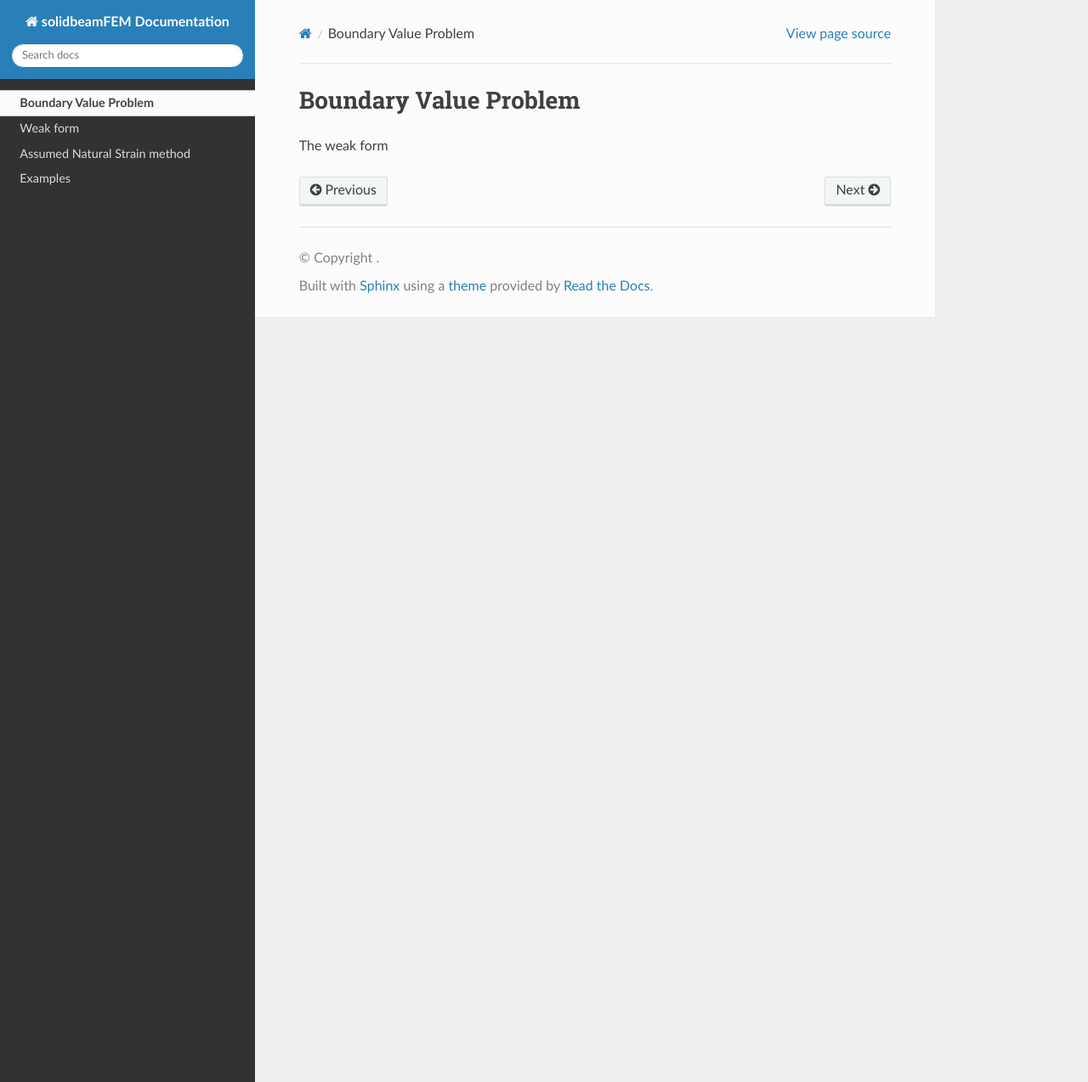
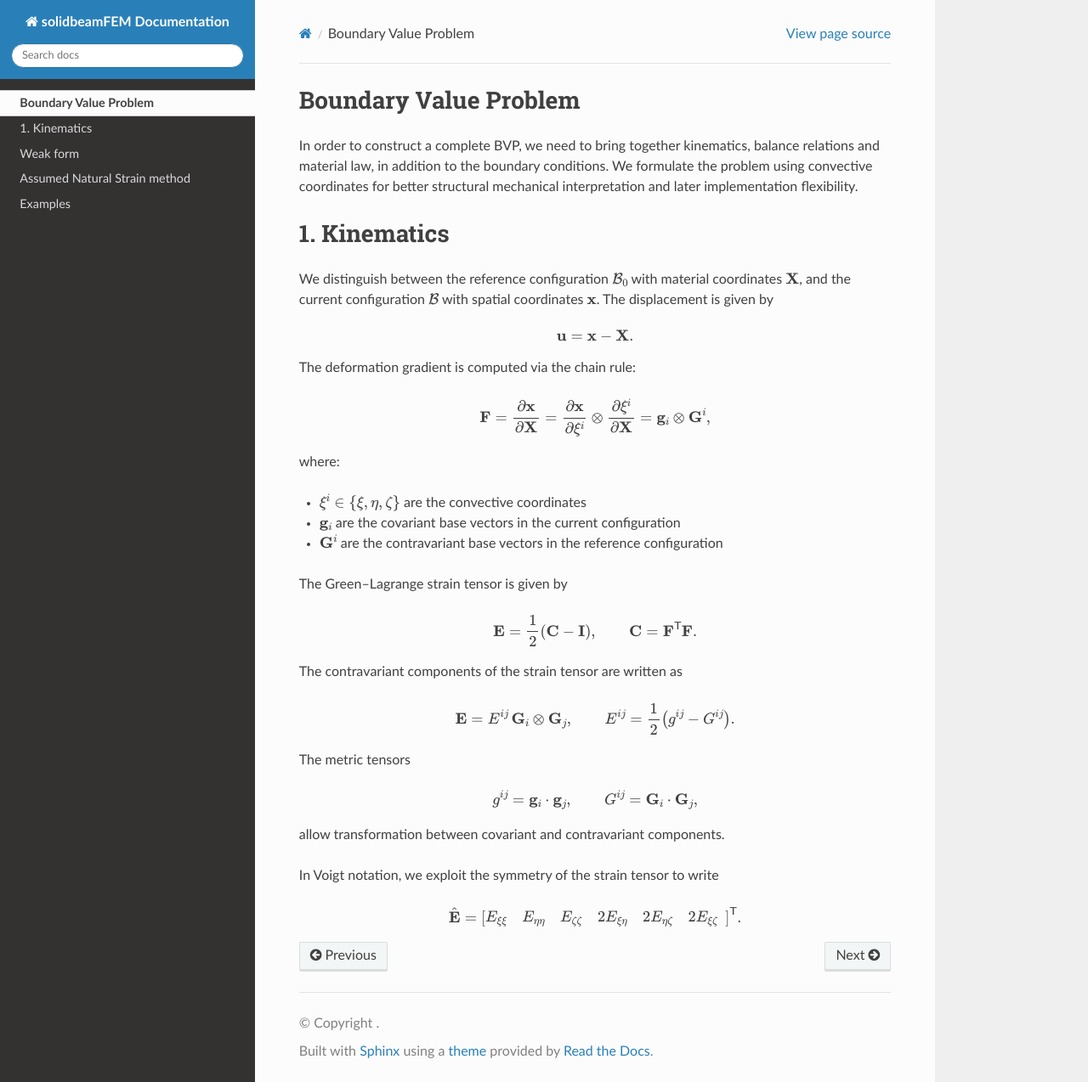
Before and after one commit to jaafaralaswad/solidbeamfem, a Sphinx documentation site: the page built from docs/source/bvp.rst, in a window 1280 px wide and 1274 px high. Shown: the whole window at 85% size. Built offline with Sphinx 7.4.7 and the Read the Docs theme 3.1.0, drawn with Linux system fonts in a browser that asks for light colours.

Commit message:
Update bvp.rst

```diff
--- a/docs/source/bvp.rst
+++ b/docs/source/bvp.rst
@@ -1,4 +1,76 @@
 Boundary Value Problem
 =========
 
-The weak form
+In order to construct a complete BVP, we need to bring together kinematics, balance relations and material law, in addition to the boundary conditions. We formulate the problem using convective coordinates for better structural mechanical interpretation and later implementation flexibility.
+
+1. Kinematics
+=============
+
+We distinguish between the reference configuration :math:`\mathcal{B}_0`
+with material coordinates :math:`\mathbf{X}`, and the current configuration
+:math:`\mathcal{B}` with spatial coordinates :math:`\mathbf{x}`.
+The displacement is given by
+
+.. math::
+
+   \mathbf{u} = \mathbf{x} - \mathbf{X}.
+
+The deformation gradient is computed via the chain rule:
+
+.. math::
+
+   \mathbf{F}
+   = \frac{\partial \mathbf{x}}{\partial \mathbf{X}}
+   = \frac{\partial \mathbf{x}}{\partial \xi^i}
+     \otimes
+     \frac{\partial \xi^i}{\partial \mathbf{X}}
+   = \mathbf{g}_i \otimes \mathbf{G}^i,
+
+where:
+
+- :math:`\xi^i \in \{\xi, \eta, \zeta\}` are the convective coordinates
+- :math:`\mathbf{g}_i` are the covariant base vectors in the current configuration
+- :math:`\mathbf{G}^i` are the contravariant base vectors in the reference configuration
+
+The Green–Lagrange strain tensor is given by
+
+.. math::
+
+   \mathbf{E}
+   = \frac{1}{2} \left( \mathbf{C} - \mathbf{I} \right),
+   \qquad
+   \mathbf{C} = \mathbf{F}^\mathsf{T} \mathbf{F}.
+
+The contravariant components of the strain tensor are written as
+
+.. math::
+
+   \mathbf{E}
+   = E^{ij} \, \mathbf{G}_i \otimes \mathbf{G}_j,
+   \qquad
+   E^{ij} = \frac{1}{2} \left( g^{ij} - G^{ij} \right).
+
+The metric tensors
+
+.. math::
+
+   g^{ij} = \mathbf{g}_i \cdot \mathbf{g}_j,
+   \qquad
+   G^{ij} = \mathbf{G}_i \cdot \mathbf{G}_j,
+
+allow transformation between covariant and contravariant components.
+
+In Voigt notation, we exploit the symmetry of the strain tensor to write
+
+.. math::
+
+   \hat{\mathbf{E}}
+   =
+   \begin{bmatrix}
+   E_{\xi\xi} &
+   E_{\eta\eta} &
+   E_{\zeta\zeta} &
+   2E_{\xi\eta} &
+   2E_{\eta\zeta} &
+   2E_{\xi\zeta}
+   \end{bmatrix}^{\mathsf{T}} .
```
